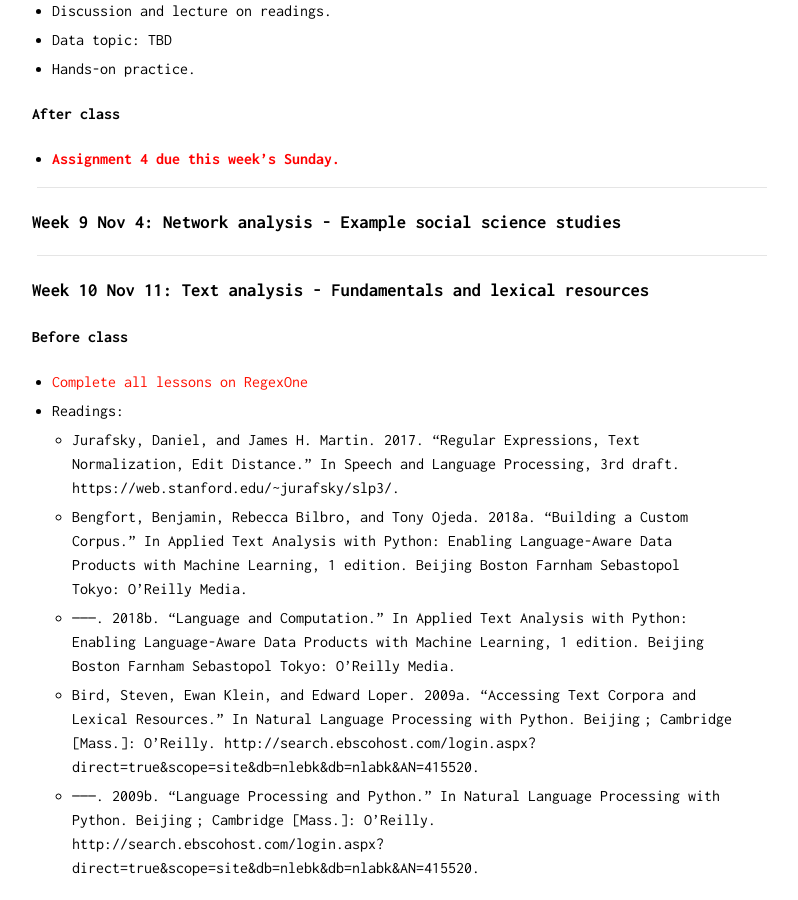
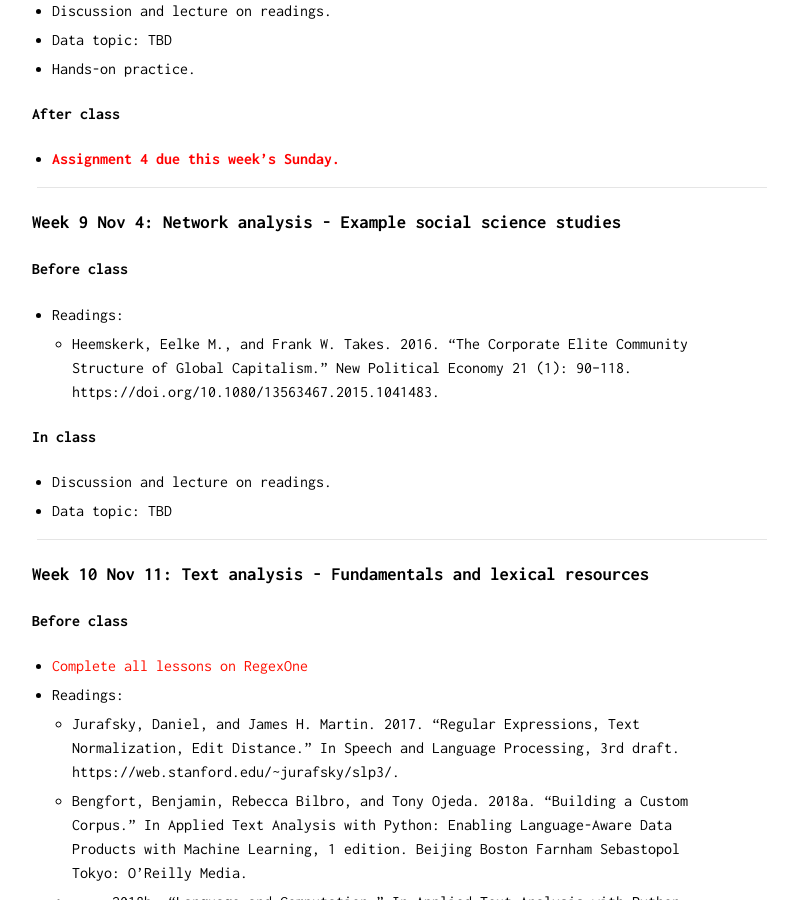
Before and after one commit to Xinjian-Paul-Li/open_data, a Jekyll site: the page built from docs/course_schedule.md, in a window 1280 px wide and 900 px high, scrolled down 5051 px. Shown: the whole window, without its empty margins (238-1036 px from the left). Built offline with Jekyll 4.4.1, drawn with Linux system fonts in a browser that asks for light colours; our own code applies the rules of GitHub Pages for plain Markdown files.

Commit message:
update course

```diff
--- a/docs/course_schedule.md
+++ b/docs/course_schedule.md
@@ -173,6 +173,14 @@ Text analysis in social sciences
 ---
 ### <a name="w9"></a> Week 9 Nov 4: Network analysis - Example social science studies
 
+#### Before class
+- Readings:
+	- Heemskerk, Eelke M., and Frank W. Takes. 2016. “The Corporate Elite Community Structure of Global Capitalism.” New Political Economy 21 (1): 90–118. https://doi.org/10.1080/13563467.2015.1041483.
+
+#### In class
+- Discussion and lecture on readings.
+- Data topic: TBD
+
 
 ---
 ### <a name="w10"></a> Week 10 Nov 11: Text analysis - Fundamentals and lexical resources
```
